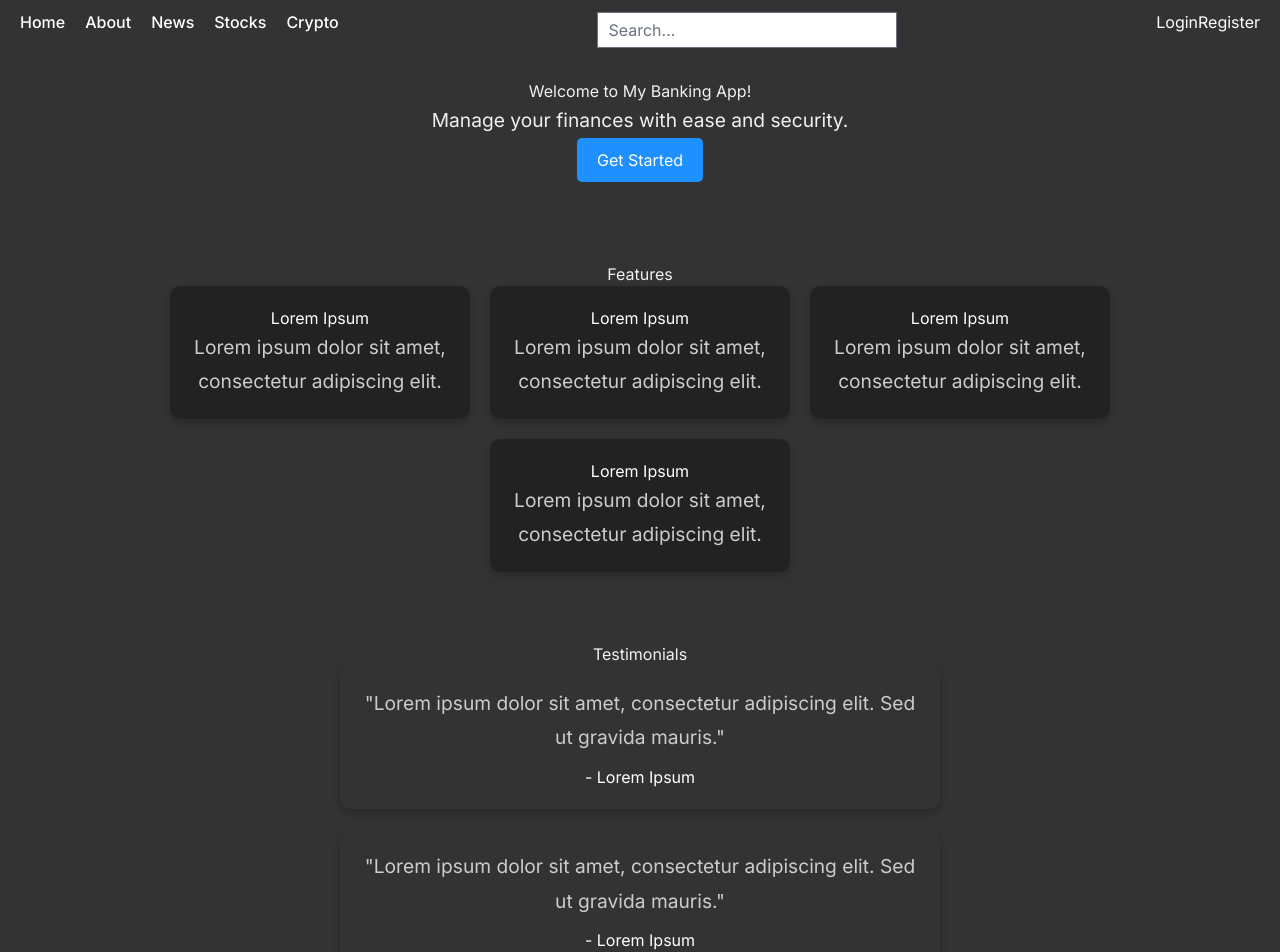
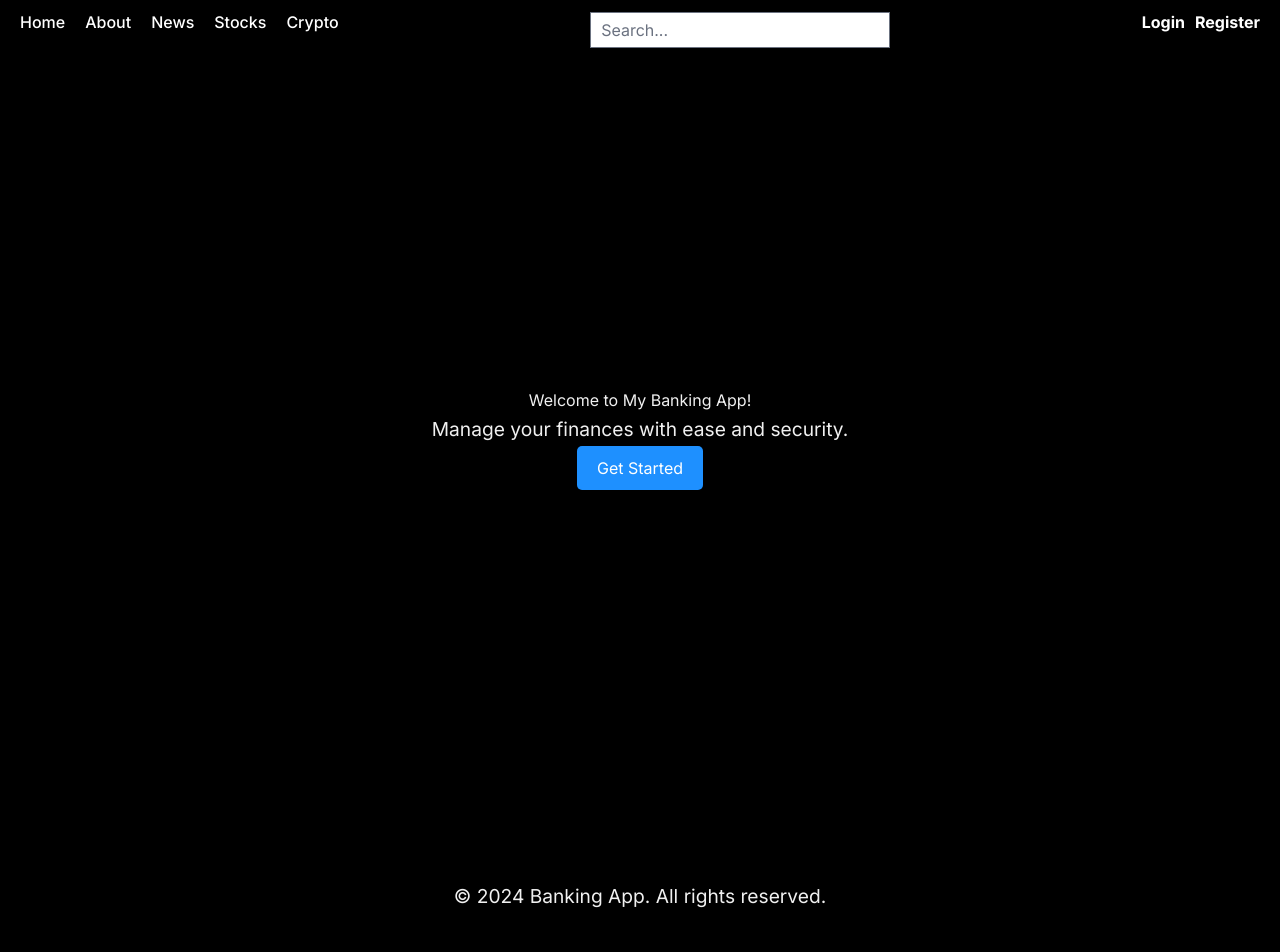
Before and after one commit to vincentbonet/BankingApp, a React (Vite) app in the folder banking-app/: page / in a window 1280 px wide. Shown: the top 952 px of the page. Built offline with nearby package versions, Linux system fonts and the light colour scheme.

Commit message:
chore: Update background color in Footer and Home CSS files

```diff
--- a/banking-app/src/components/Footer.css
+++ b/banking-app/src/components/Footer.css
@@ -1,5 +1,5 @@
 .footer {
-    background-color: #333;
+    background-color: #000000;
     color: white;
     padding: 20px;
     text-align: center;
--- a/banking-app/src/components/Home.css
+++ b/banking-app/src/components/Home.css
@@ -2,7 +2,7 @@
     text-align: center;
     padding: 20px;
     color: #ffffff;
-    background-color: #333;
+    background-color: #000000;
     min-height: 100vh;
     display: flex;
     flex-direction: column;
@@ -59,65 +59,6 @@ p {
     transform: scale(1.05);
 }
 
-.features {
-    margin-top: 40px;
-}
-
-.features-list {
-    display: flex;
-    flex-wrap: wrap;
-    justify-content: center;
-    gap: 20px;
-}
-
-.feature {
-    background-color: #222222;
-    padding: 20px;
-    border-radius: 10px;
-    width: calc(50% - 20px);
-    max-width: 300px;
-    box-shadow: 0 4px 8px rgba(0, 0, 0, 0.2);
-}
-
-.feature h3 {
-    margin-top: 0;
-    color: #ffffff;
-}
-
-.feature p {
-    color: #cccccc;
-}
-
-.testimonials {
-    margin-top: 40px;
-}
-
-.testimonials-list {
-    display: flex;
-    flex-direction: column;
-    align-items: center;
-    gap: 20px;
-}
-
-.testimonial {
-    background-color: #333333;
-    padding: 20px;
-    border-radius: 10px;
-    width: 100%;
-    max-width: 600px;
-    box-shadow: 0 4px 8px rgba(0, 0, 0, 0.2);
-}
-
-.testimonial p {
-    font-style: italic;
-    color: #cccccc;
-}
-
-.testimonial h4 {
-    margin-top: 10px;
-    color: #ffffff;
-}
-
 @media (max-width: 768px) {
     .features-list {
         flex-direction: column;
--- a/banking-app/src/components/Home.jsx
+++ b/banking-app/src/components/Home.jsx
@@ -23,28 +23,6 @@ const Home = () => {
                 <p>Manage your finances with ease and security.</p>
                 <button className="cta-button">Get Started</button>
             </div>
-            <section className="features">
-                <h2>Features</h2>
-                <div className="features-list">
-                    {features.map((feature, index) => (
-                        <div key={index} className="feature">
-                            <h3>{feature.title}</h3>
-                            <p>{feature.description}</p>
-                        </div>
-                    ))}
-                </div>
-            </section>
-            <section className="testimonials">
-                <h2>Testimonials</h2>
-                <div className="testimonials-list">
-                    {testimonials.map((testimonial, index) => (
-                        <div key={index} className="testimonial">
-                            <p>"{testimonial.text}"</p>
-                            <h4>- {testimonial.name}</h4>
-                        </div>
-                    ))}
-                </div>
-            </section>
         </div>
     );
 };
--- a/banking-app/src/components/NavBar.css
+++ b/banking-app/src/components/NavBar.css
@@ -2,7 +2,7 @@
     display: flex;
     justify-content: space-between;
     align-items: center;
-    background-color: #333;
+    background-color: #000000;
     padding: 10px 20px;
     box-shadow: 0 2px 4px rgba(0,0,0,0.1);
   }
@@ -45,3 +45,18 @@
     background-color: #fff;
     color: #333;
   }
+  .navbar .mantine-Button-root {
+    font-weight: bold;
+    box-shadow: 0 4px 6px rgba(0, 0, 0, 0.1);
+    transition: transform 0.2s ease;
+}
+
+.navbar .mantine-Button-root:hover {
+    transform: scale(1.05);
+    box-shadow: 0 6px 10px rgba(0, 0, 0, 0.2);
+}
+
+.navbar .mantine-Button-root:active {
+    transform: scale(0.98);
+    box-shadow: 0 3px 5px rgba(0, 0, 0, 0.15);
+}
--- a/banking-app/src/components/NavBar.jsx
+++ b/banking-app/src/components/NavBar.jsx
@@ -24,21 +24,34 @@ const NavBar = ({ openLoginModal, openRegisterModal }) => {
                     </li>
                 ))}
             </ul>
-            <div className='searchbar'>
-                <Searchbar suggestions={suggestions}/>
+            <div className="searchbar">
+                <Searchbar suggestions={suggestions} />
             </div>
             <ul className="user-items">
                 <li>
-                    <Button variant="outline" onClick={openLoginModal}>
+                    <Button
+                        variant="gradient"
+                        gradient={{ from: 'indigo', to: 'cyan' }}
+                        size="md"
+                        radius="xl"
+                        style={{ marginRight: '10px' }}
+                        onClick={openLoginModal}
+                    >
                         Login
                     </Button>
-                    <Button variant="outline" onClick={openRegisterModal}>
+                    <Button
+                        variant="gradient"
+                        gradient={{ from: 'teal', to: 'lime', deg: 105 }}
+                        size="md"
+                        radius="xl"
+                        onClick={openRegisterModal}
+                    >
                         Register
                     </Button>
                 </li>
             </ul>
         </nav>
     );
-}
+};
 
 export default NavBar;
--- a/banking-app/src/main.css
+++ b/banking-app/src/main.css
@@ -5,7 +5,7 @@
 :root {
   --font-base: "Inter", sans-serif;
   --color-base: #ffffff;
-  --background-base: #333;
+  --background-base: #000000;
   --link-color: #bbbbbb;
   --link-hover-color: #ffffff;
   --link-border-color: transparent;
```
